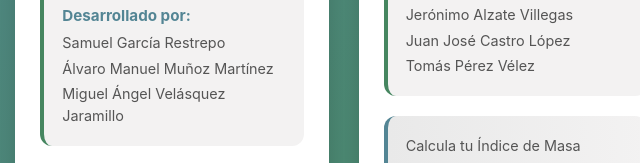
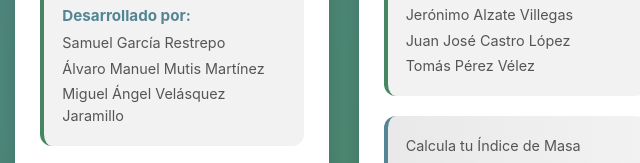
Before and after one commit to MathSeminar/Projects2025, a plain HTML site: page index.html in a window 1280 px wide. Shown: the part 1272-1435 px from the top of the page, 468-1108 px from the left. Drawn offline with Linux system fonts and the light colour scheme.

Commit message:
TypoMuñozToMutis

```diff
--- a/index.html
+++ b/index.html
@@ -101,7 +101,7 @@
                     <div class="developers-info">
                         <p><strong data-es="Desarrollado por:" data-en="Developed by:">Desarrollado por:</strong></p>
                         <p>Samuel García Restrepo</p>
-                        <p>Álvaro Manuel Muñoz Martínez</p>
+                        <p>Álvaro Manuel Mutis Martínez</p>
                         <p>Miguel Ángel Velásquez Jaramillo</p>
                     </div>
 
```
